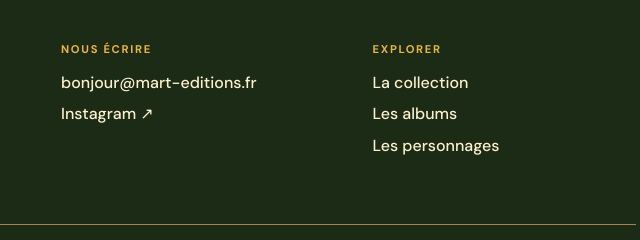
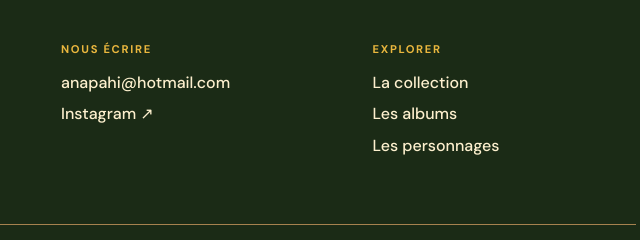
Before and after one commit to Anapahi/M-Art-ditions, a plain HTML site: page index.html in a window 1280 px wide. Shown: the part 4909-5149 px from the top of the page, 579-1219 px from the left. Drawn offline with Linux system fonts and the light colour scheme.

Commit message:
Fix email address in footer
Updated email address in footer and maintained other content.

```diff
--- a/index.html
+++ b/index.html
@@ -61,7 +61,7 @@
     <section class="catalogue"><div class="catalogue-inner"><div><p class="eyebrow">Pour ne rien manquer</p><h2>Le catalogue<br>de la collection</h2><p>Retrouvez toutes les aventures de Vert Singe &amp; Torix dans notre catalogue.</p></div><a class="button light" href="assets/pdf/catalogue-vert-singe-torix.pdf" download>Télécharger le PDF <span>↓</span></a></div></section>
   </main>
 
-  <footer id="contact"><div class="footer-top"><div><a class="brand" href="#accueil"><span>M'</span>Art <i>Éditions</i></a><p>Des albums pour imaginer,<br>rêver et s'émerveiller.</p></div><div><p class="eyebrow">Nous écrire</p><a href="mailto:anapahi@hotmail.com">bonjour@mart-editions.fr</a><a href="https://www.instagram.com/" target="_blank" rel="noopener">Instagram ↗</a></div><div><p class="eyebrow">Explorer</p><a href="#collection">La collection</a><a href="#albums">Les albums</a><a href="#personnages">Les personnages</a></div></div><div class="footer-bottom"><span>© M'Art Éditions 2026</span><span>Avec beaucoup d'imagination.</span></div></footer>
+  <footer id="contact"><div class="footer-top"><div><a class="brand" href="#accueil"><span>M'</span>Art <i>Éditions</i></a><p>Des albums pour imaginer,<br>rêver et s'émerveiller.</p></div><div><p class="eyebrow">Nous écrire</p><a href="mailto:anapahi@hotmail.com">anapahi@hotmail.com</a><a href="https://www.instagram.com/" target="_blank" rel="noopener">Instagram ↗</a></div><div><p class="eyebrow">Explorer</p><a href="#collection">La collection</a><a href="#albums">Les albums</a><a href="#personnages">Les personnages</a></div></div><div class="footer-bottom"><span>© M'Art Éditions 2026</span><span>Avec beaucoup d'imagination.</span></div></footer>
   <script src="script.js"></script>
 </body>
 </html>
```
